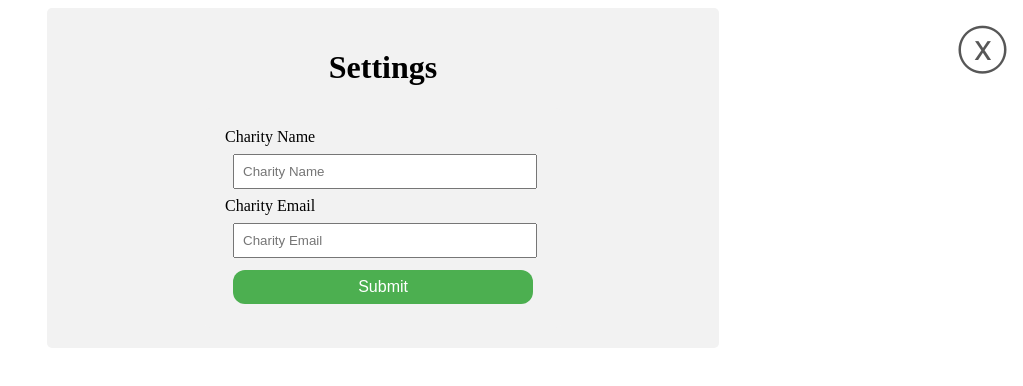
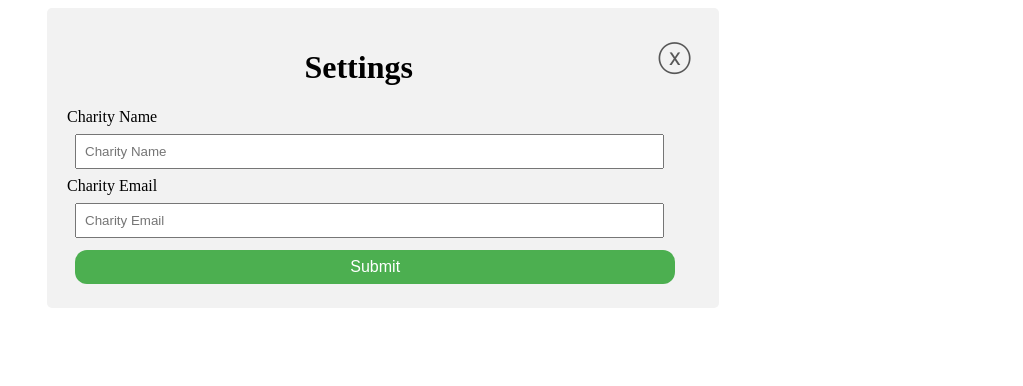
Before and after one commit to BenyominWalters/WalderTzedakahWeb, a plain HTML site: page SettingsPage/settings.html in a window 1280 px wide. Shown: the whole page, without its empty margins (257-1280 px from the left). Drawn offline with Linux system fonts and the light colour scheme; a web font is replaced by a local one.

Commit message:
Styled settings to have min width

```diff
--- a/SettingsPage/settings.css
+++ b/SettingsPage/settings.css
@@ -1,20 +1,16 @@
-body {
-    font-size: 2vh;
+html {
+    font-size: 16px;
 }
-
 #closeButton {
     font-family: 'WebSymbolsRegular';
     font-weight: normal;
     font-style: normal;
-    font-size: 6vh;
+    font-size: 2rem;
     color: #575757;
-    display: inline-block;
-    position:absolute;
-    top:0;
-    right:0;
+    float: right;
     background: none;
     border-style: none;
-    padding: 2vh;
+    padding: 1vh;
     text-decoration: none;
 }
 
@@ -29,9 +25,10 @@
     text-align: center;
 }
 
-div {
+#optionsFormWrapper {
     margin: 0 auto;
     width: 50%;
+    min-width: 300px;
     padding: 20px;
     border-radius: 5px;
     background-color: #f2f2f2;
--- a/SettingsPage/settings.html
+++ b/SettingsPage/settings.html
@@ -14,11 +14,12 @@
 </head>
 <body>
 <div id=settingsModal class="modal">
-    <nav>
-        <a id="closeButton" href="../CharityBoxPage/CharityBox.html">&#9447;</a>
-    </nav>
-    <h1>Settings</h1>
-    <div>
+
+    <div id="optionsFormWrapper">
+        <nav>
+            <a id="closeButton" href="../CharityBoxPage/CharityBox.html">&#9447;</a>
+        </nav>
+            <h1>Settings</h1>
         <form id="charityInfoForm" name="charityInfoForm">
             <label for="charityNameInput">Charity Name</label>
             <input class="settingsInput" id="charityNameInput" name="charityNameInput" type="text" placeholder="Charity Name">
@@ -30,5 +31,11 @@
         </form>
     </div>
 </div>
+
+<script>
+    if (localStorage.charityName || localStorage.charityEmail) {
+            loadSavedCharity()
+        }
+</script>
 </body>
 </html>
--- a/SettingsPage/settings.js
+++ b/SettingsPage/settings.js
@@ -1,5 +1,12 @@
-var savedCharityName = ""
-var savedCharityEmail = ""
+var savedCharityName = "Walder Education"
+var savedCharityEmail = "teacherscenter@waldereducation.org"
+
+function loadSavedCharity() {
+    savedCharityName = localStorage.charityName;
+    document.getElementById("charityNameInput").value = savedCharityName;
+    savedCharityEmail = localStorage.charityEmail;
+    document.getElementById("charityEmailInput").value = savedCharityEmail;
+}
 
 function saveSettings() {
     savedCharityName = document.getElementById("charityNameInput").value;
```
